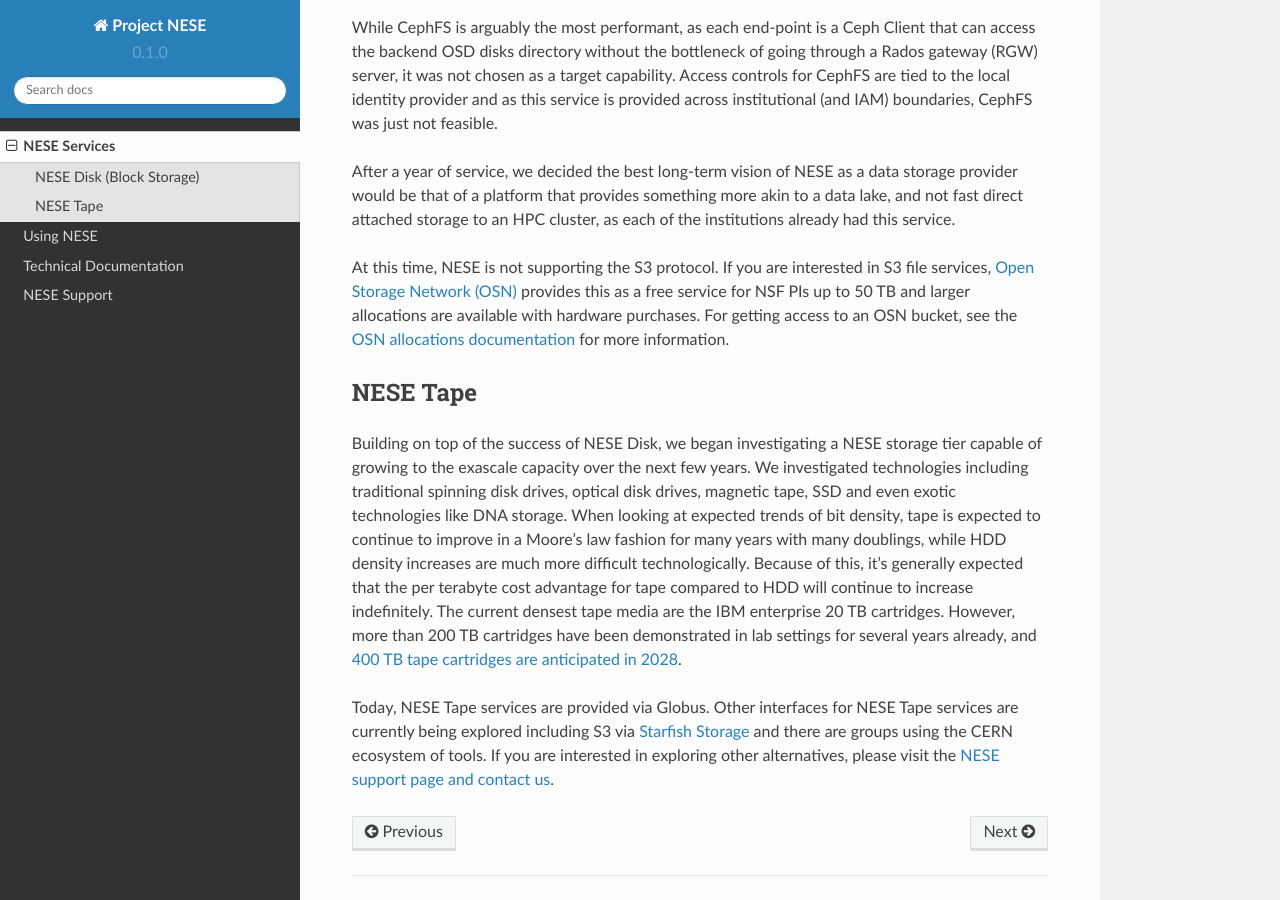
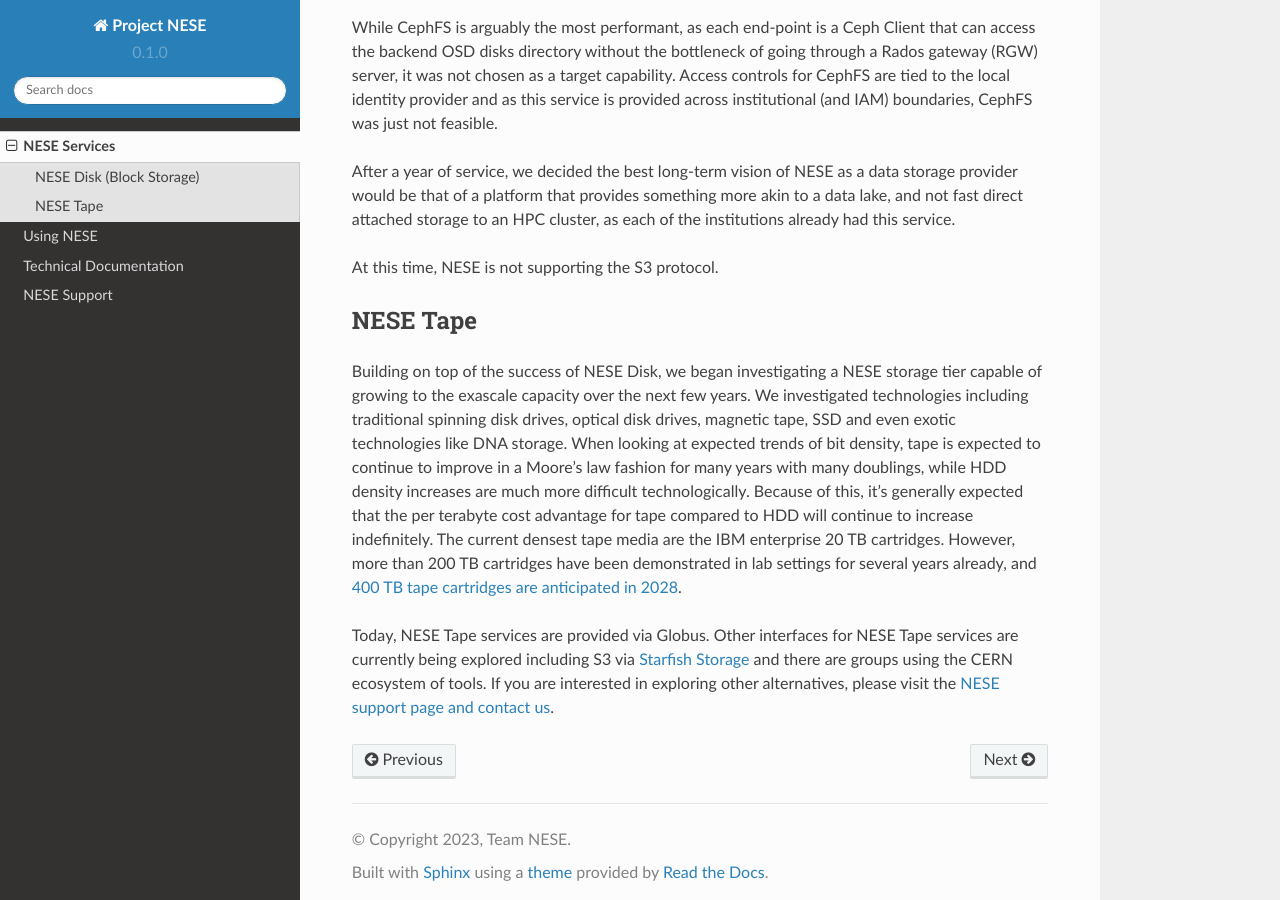
Before and after one commit to mghpcsim/rtd-nese, a Sphinx documentation site: the page built from docs/source/services.rst, in a window 1280 px wide and 900 px high, scrolled down 704 px. Built offline with Sphinx 7.4.7 and the Read the Docs theme 2.0.0, drawn with Linux system fonts in a browser that asks for light colours.

Commit message:
removing OSN bit

```diff
--- a/docs/source/services.rst
+++ b/docs/source/services.rst
@@ -35,11 +35,7 @@
 a data lake, and not fast direct attached storage to an HPC cluster, as each of the
 institutions already had this service.
 
-At this time, NESE is not supporting the S3 protocol. If you are interested in S3 file services,
-`Open Storage Network (OSN) <https://www.openstoragenetwork.org>`_ provides this as a free service
-for NSF PIs up to 50 TB and larger allocations are available with hardware purchases.
-For getting access to an OSN bucket, see the `OSN allocations documentation <https://openstoragenetwork.readthedocs.io/en/latest/allocations.html#allocations>`_ for more information.
-
+At this time, NESE is not supporting the S3 protocol.
 
 NESE Tape
 ---------
```
